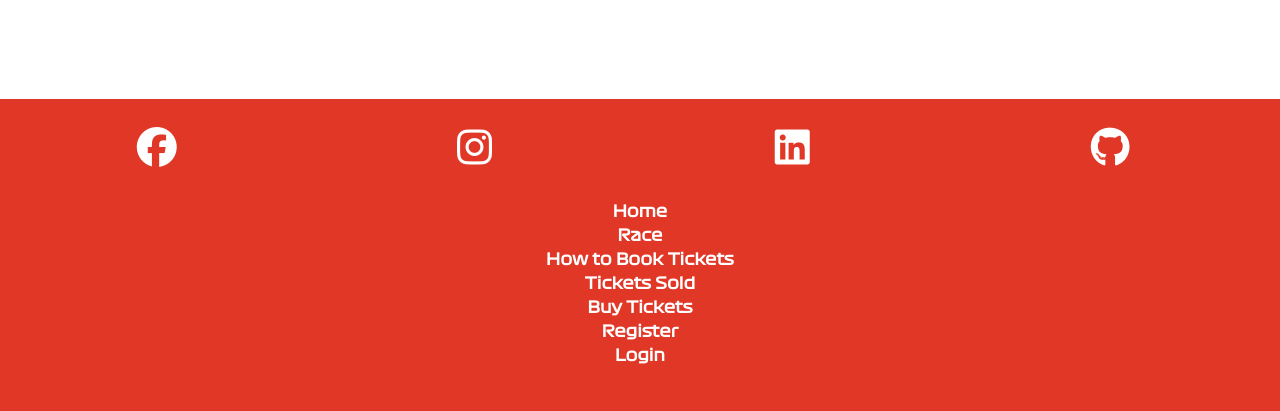
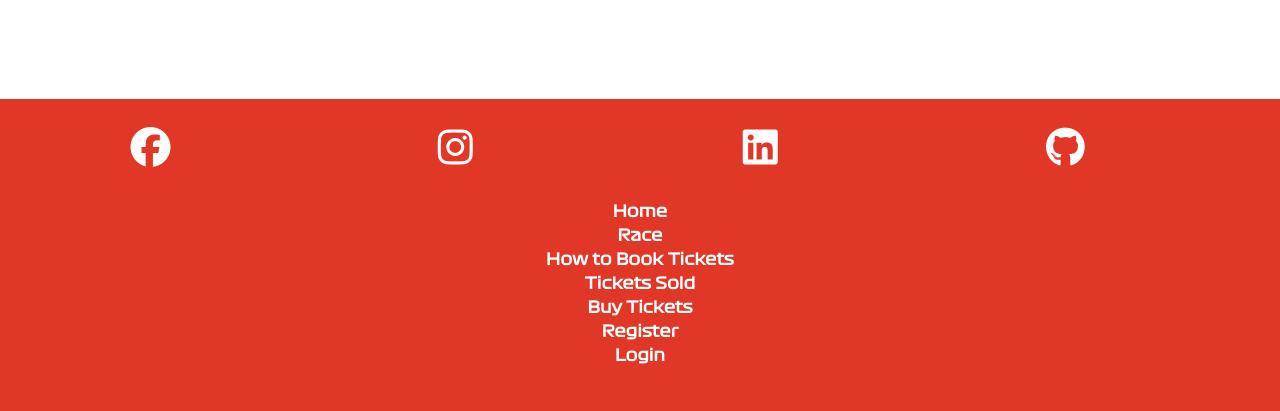
Before and after one commit to Grawnya/f1-dublin-race-ticket-booking-system, a Django app: page / in a window 1280 px wide. Shown: the part 389-800 px from the top of the page. Run offline with Django 3.2, Linux system fonts and the light colour scheme; some libraries are stand-ins or nearby versions.

Commit message:
update footer spacing

```diff
--- a/static/css/style.css
+++ b/static/css/style.css
@@ -89,7 +89,6 @@ header {
 }
 
 /* footer */
-
 footer ul {
     padding: 0;
 }
@@ -105,7 +104,7 @@ footer a {
 .socials i {
     color: var(--white);
     font-size: 2.5rem;
-    width: 24.5%;
+    width: 23.5%;
     text-align: center;
     padding: 1.75rem 0 1rem;
     transition-delay: 0.2s;
@@ -117,6 +116,7 @@ footer a {
 
 .section-links li {
     text-align: center;
+    list-style: none;
 }
 
 .section-links a {
```
